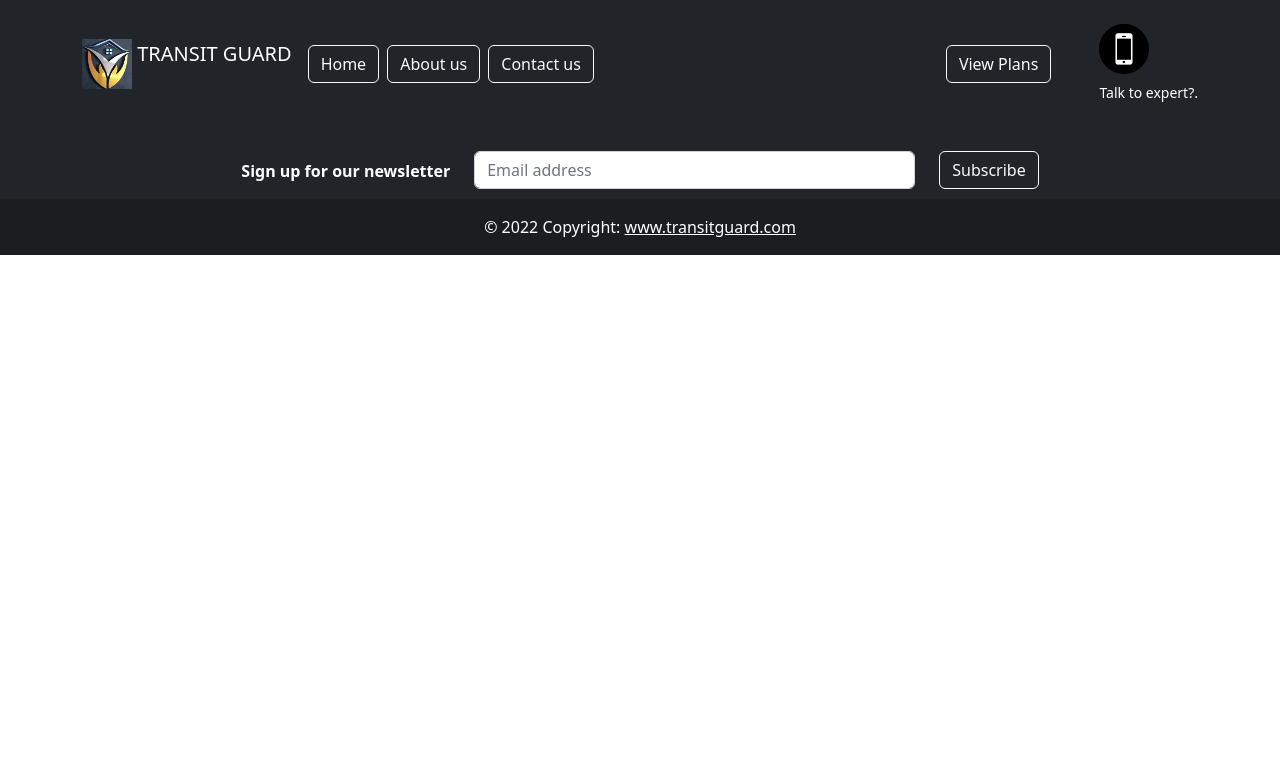
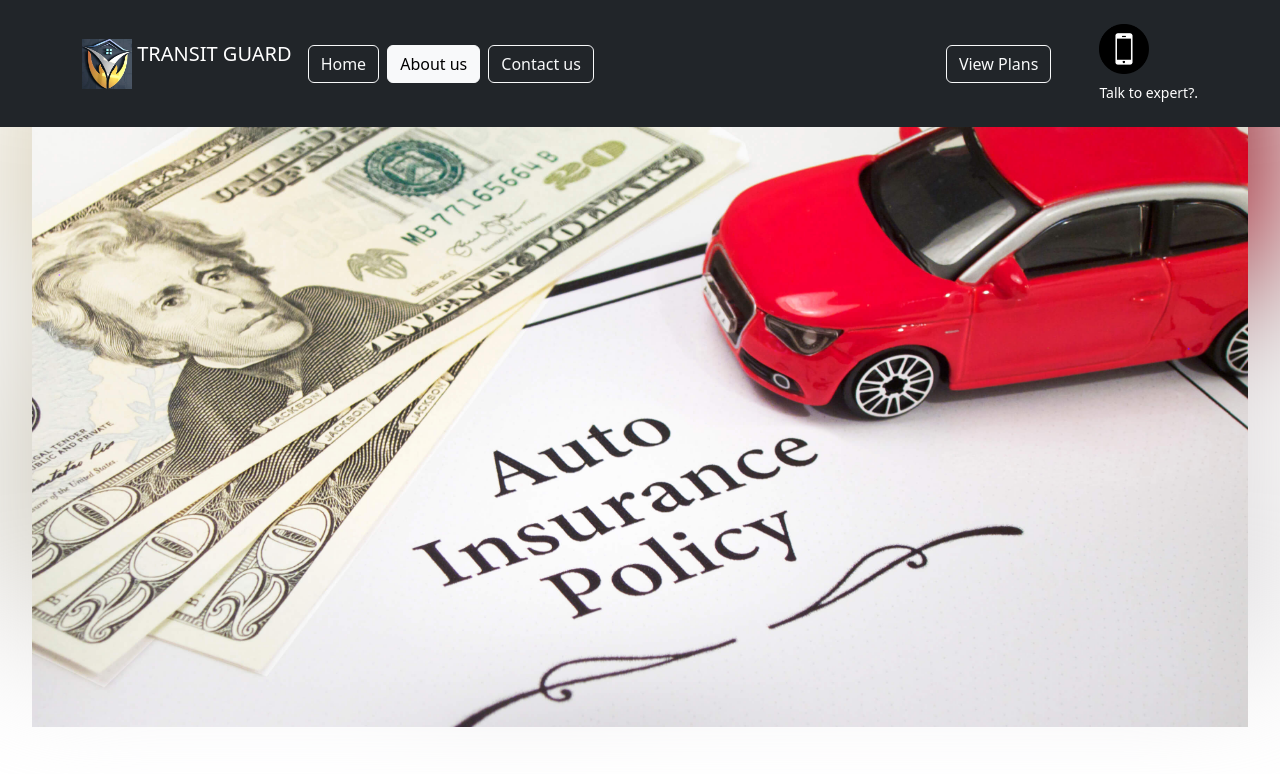
Before and after one commit to Kirthi-Jain/transit_guard, a React (Create React App) app: page /transit_guard/aboutUs in a window 1280 px wide. Shown: the top 774 px of the page. Built offline with nearby package versions, Linux system fonts and the light colour scheme.

Commit message:
Refactored

```diff
--- a/package.json
+++ b/package.json
@@ -1,5 +1,6 @@
 {
   "name": "transit_guard",
+  "homepage": "https://Kirthi-Jain.github.io/transit_guard",
   "version": "0.1.0",
   "private": true,
   "dependencies": {
@@ -9,6 +10,7 @@
     "animate": "^1.0.0",
     "bootstrap": "^5.2.0",
     "formik": "^2.2.9",
+    "gh-pages": "^4.0.0",
     "jquery": "^3.6.0",
     "mdb-react-ui-kit": "^4.1.0",
     "mobile-detect": "^1.4.5",
@@ -23,6 +25,8 @@
     "yup": "^0.32.11"
   },
   "scripts": {
+    "predeploy": "npm run build",
+    "deploy": "gh-pages -d build",
     "start": "react-scripts start",
     "build": "react-scripts build",
     "test": "react-scripts test",
--- a/src/App.js
+++ b/src/App.js
@@ -1,5 +1,4 @@
 import 'bootstrap/dist/css/bootstrap.css';
-// import "../node_modules/bootstrap/dist/js/bootstrap.bundle.min";
 import { BrowserRouter, Routes, Route } from "react-router-dom";
 import NavBar from "./Components/NavBar";
 import Home from "./Components/Home";
@@ -13,10 +12,10 @@ const App = () => (
   <BrowserRouter>
     <NavBar />
       <Routes>
-        <Route path="/" element={<Home />} />
-        <Route path="/aboutUs" element={<AboutUS />} />
-        <Route path="/viewPlans" element={<ViewPlans />} />
-        <Route path="/contactUs" element={<ContactUs />} />
+        <Route path="/transit_guard" element={<Home />} />
+        <Route path="/transit_guard/aboutUs" element={<AboutUS />} />
+        <Route path="/transit_guard/viewPlans" element={<ViewPlans />} />
+        <Route path="/transit_guard/contactUs" element={<ContactUs />} />
       </Routes>
     <Footer />
   </BrowserRouter>
--- a/src/Components/AboutUS.jsx
+++ b/src/Components/AboutUS.jsx
@@ -5,13 +5,13 @@ export default class AboutUS extends Component {
   render() {
     return (
       <>
-      <img className="viewPlans" src="assets/R.jpeg" alt="BackGround"/>
-        <Image src="assets/R.jpeg" className="header-image d-block w-100 mb-5"/>
+      <img className="viewPlans" src="/transit_guard/assets/R.jpeg" alt="BackGround"/>
+        <Image src="/transit_guard/assets/R.jpeg" className="header-image d-block w-100 mb-5"/>
         <Container fluid>
         <Row>
           <Col>
             <Image
-              src="assets/agent.jpg"
+              src="/transit_guard/assets/agent.jpg"
               className="about-profile-pic"
               roundedCircle
             />
--- a/src/Components/ContactUs.jsx
+++ b/src/Components/ContactUs.jsx
@@ -28,12 +28,12 @@ function ContactUs() {
   ]);
   return (
     <>
-     <img className="viewPlans" src="assets/ContactUs.jpg" alt ="BackGround"/>
+     <img className="viewPlans" src="/transit_guard/assets/ContactUs.jpg" alt ="BackGround"/>
       <Container fluid>
         <Row>
           <Col>
             <Image
-              src="assets/ContactUs.jpg"
+              src="/transit_guard/assets/ContactUs.jpg"
               style={{
                 height: 500,
                 width: "90%",
--- a/src/Components/Home.jsx
+++ b/src/Components/Home.jsx
@@ -16,7 +16,7 @@ const Home = () => {
         textAlign: "left",
         margin: { marginRight: 800 },
         btn: {
-          to: "/aboutUs",
+          to: "/transit_guard/aboutUs",
           color: "light",
           text: "Learn more about Transit Guard",
         },
@@ -29,7 +29,7 @@ const Home = () => {
         textAlign: "left",
         margin: { marginRight: 900 },
         btn: {
-          to: "/viewPlans",
+          to: "/transit_guard/viewPlans",
           color: "dark",
           text: "Get quote",
         },
@@ -42,13 +42,13 @@ const Home = () => {
         textAlign: "left",
         margin: { marginRight: 900 },
         btn: {
-          to: "/contactUs",
+          to: "/transit_guard/contactUs",
           color: "dark",
           text: "Connect with us",
         },
       },
       {
-        src: "assets/Fraud.png",
+        src: "/transit_guard/assets/Fraud.png",
         h1: "Beware of fraudsters",
         p: "Insurance is subject to market risk, please read all scheme related documents carefully",
         color: "CaptionText",
@@ -120,7 +120,7 @@ const Home = () => {
           {cd?.map((i, j) => (
             <Col xs={12} sm={4} className="person-wrapper" key={j}>
               <Image
-                src={"assets/" + i.src}
+                src={"/transit_guard/assets/" + i.src}
                 roundedCircle
                 className="benefits"
               />
--- a/src/Components/NavBar.jsx
+++ b/src/Components/NavBar.jsx
@@ -2,14 +2,14 @@ import Container from "react-bootstrap/Container";
 import Nav from "react-bootstrap/Nav";
 import Navbar from "react-bootstrap/Navbar";
 import logo from "../Images/logo.jpg";
-import { NavLink } from "react-router-dom";
+import { NavLink, Link } from "react-router-dom";
 import TalkToExpert from "./TalkToExpert";
 
 function NavBar() {
   return (
     <Navbar collapseOnSelect expand="lg" bg="dark" variant="dark">
       <Container>
-        <Navbar.Brand href="/">
+        <Navbar.Brand href="/transit_guard">
           <img
             alt="logo"
             src={logo}
@@ -22,22 +22,31 @@ function NavBar() {
         <Navbar.Toggle aria-controls="responsive-navbar-nav" />
         <Navbar.Collapse id="responsive-navbar-nav">
           <Nav className="me-auto">
-            <NavLink to="/" className="btn btn-outline-light me-2">
+            <Link to="/transit_guard" className="btn btn-outline-light me-2">
               Home
-            </NavLink>
-            <NavLink to="/aboutUs" className="btn btn-outline-light me-2">
+            </Link>
+            <NavLink
+              to="/transit_guard/aboutUs"
+              className="btn btn-outline-light me-2"
+            >
               About us
             </NavLink>
-            <NavLink to="/contactUs" className="btn btn-outline-light me-2">
+            <NavLink
+              to="/transit_guard/contactUs"
+              className="btn btn-outline-light me-2"
+            >
               Contact us
             </NavLink>
           </Nav>
           <Nav className="auto">
-            <NavLink to="/viewPlans" className="btn btn-outline-light me-5">
+            <NavLink
+              to="/transit_guard/viewPlans"
+              className="btn btn-outline-light me-5"
+            >
               View Plans
             </NavLink>
           </Nav>
-            <TalkToExpert/>
+          <TalkToExpert />
         </Navbar.Collapse>
       </Container>
     </Navbar>
--- a/src/Components/ViewPlans.jsx
+++ b/src/Components/ViewPlans.jsx
@@ -19,7 +19,6 @@ import comprehensive from "../Images/policy/Corousel2.jpg";
 import three from "../Images/policy/3.jpg";
 import gieco from "../Images/logo/allstate.jpg";
 import allstate from "../Images/logo/gieco.png";
-import background from "../Images/BackGround.jpg";
 
 const responsive = {
   superLargeDesktop: {
@@ -76,7 +75,7 @@ const ViewPlans = () => {
     ]);
   return (
     <>
-    <img src={background} className="viewPlans" alt="background"/>
+    <img src={Background} className="viewPlans" alt="background"/>
       <Image
         src={Background}
         className="header-image d-block w-100 mb-5 mt-2"
```
Also changed, not shown: 2 other files (tests, documents, lock files or other folders).
